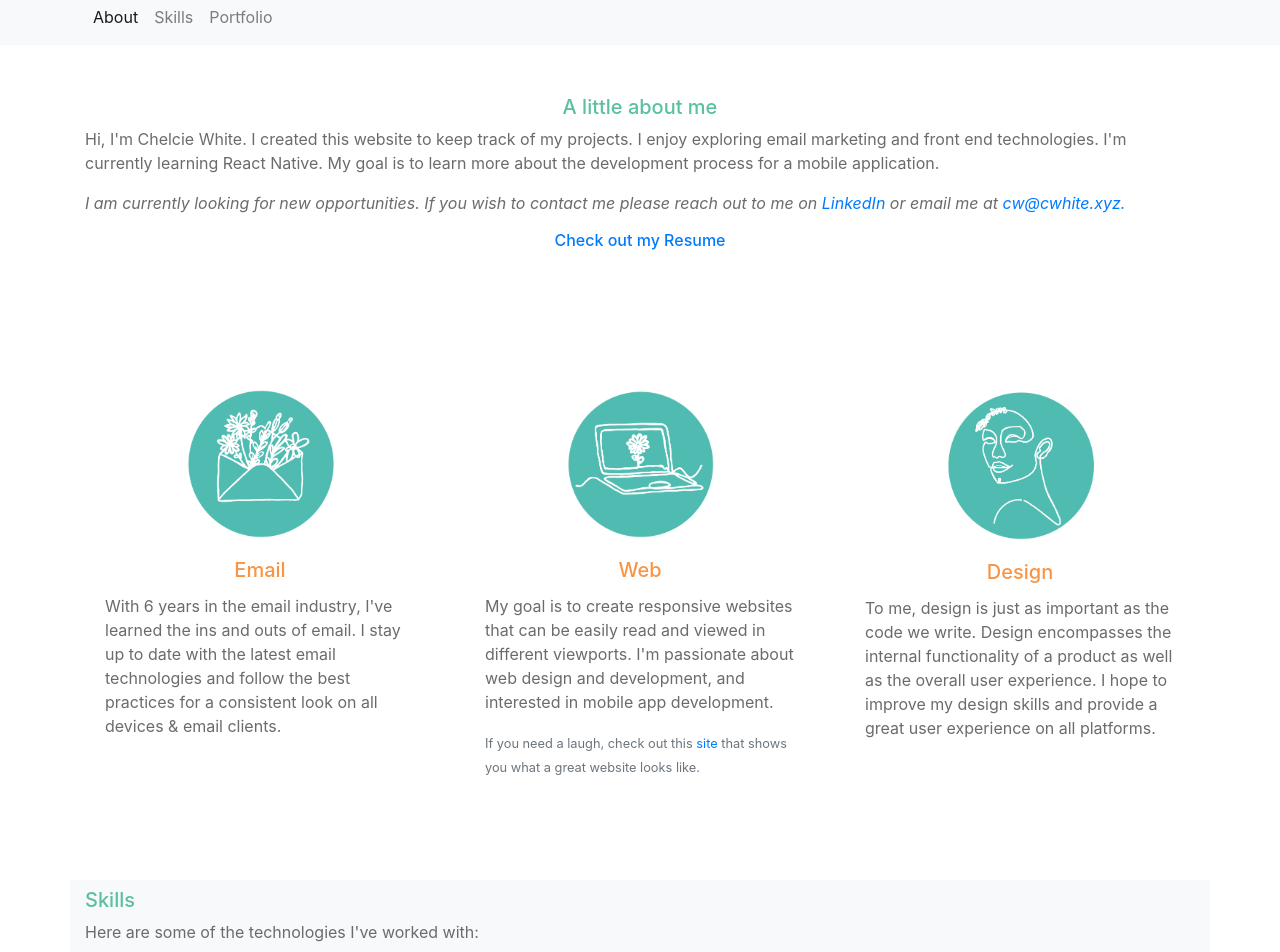
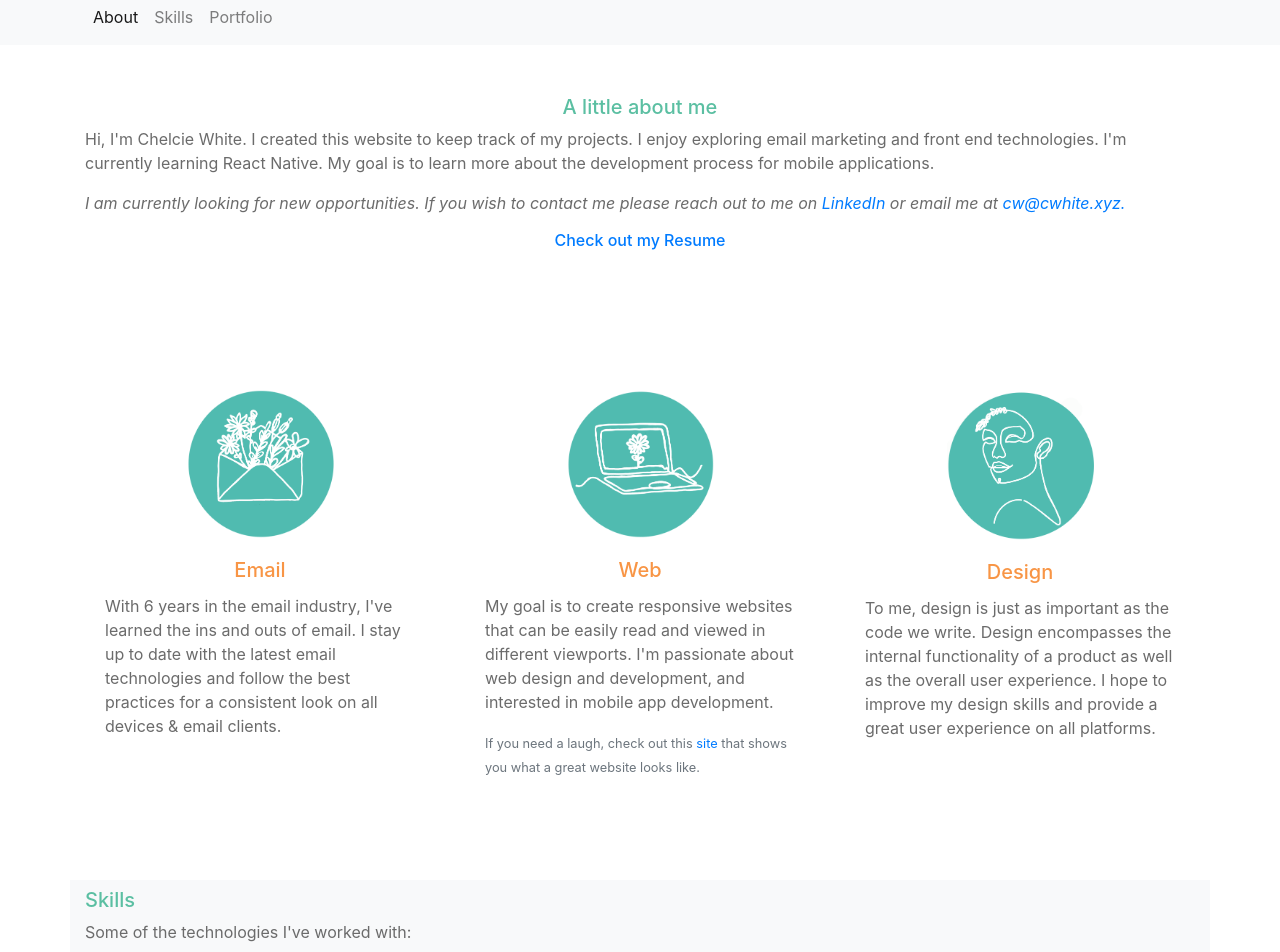
Before and after one commit to ChelWhite/chelcie2020site, a website: page index.html in a window 1280 px wide. Shown: the part 500-1452 px from the top of the page. Drawn offline with nearby package versions, Linux system fonts and the light colour scheme.

Commit message:
removed typos from about

```diff
--- a/index.html
+++ b/index.html
@@ -77,7 +77,7 @@
           Hi, I'm Chelcie White. I created this website to keep track of my
           projects. I enjoy exploring email marketing and front end
           technologies. I'm currently learning React Native. My goal is to
-          learn more about the development process for a mobile application.
+          learn more about the development process for mobile applications.
         </p>
 
         <p>
@@ -148,7 +148,7 @@
       <div class="col-12" id="skillsSection">
         <h5>Skills</h5>
 
-        <p>Here are some of the technologies I've worked with:</p>
+        <p>Some of the technologies I've worked with:</p>
       </div>
     </div>
 
```
